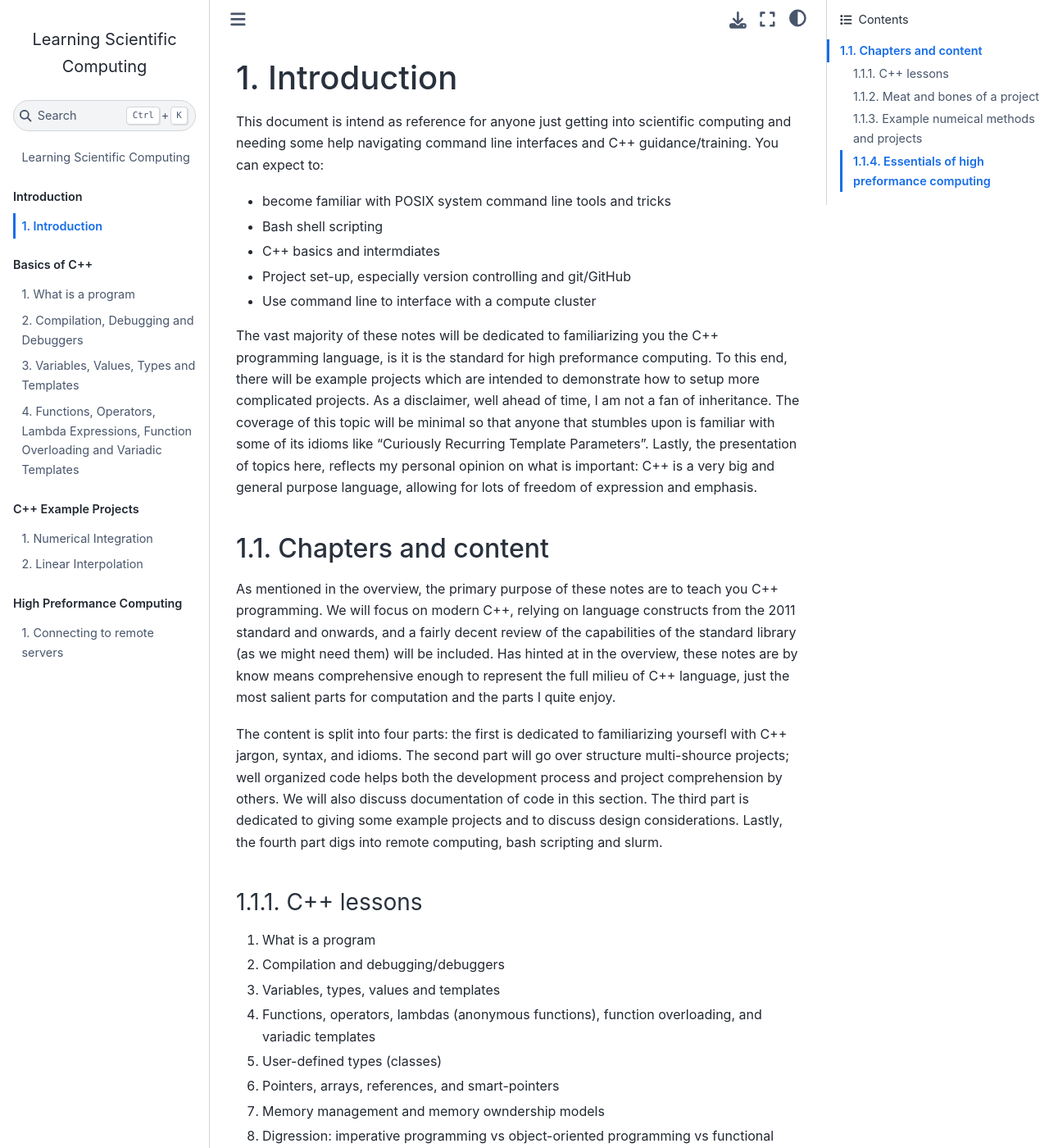
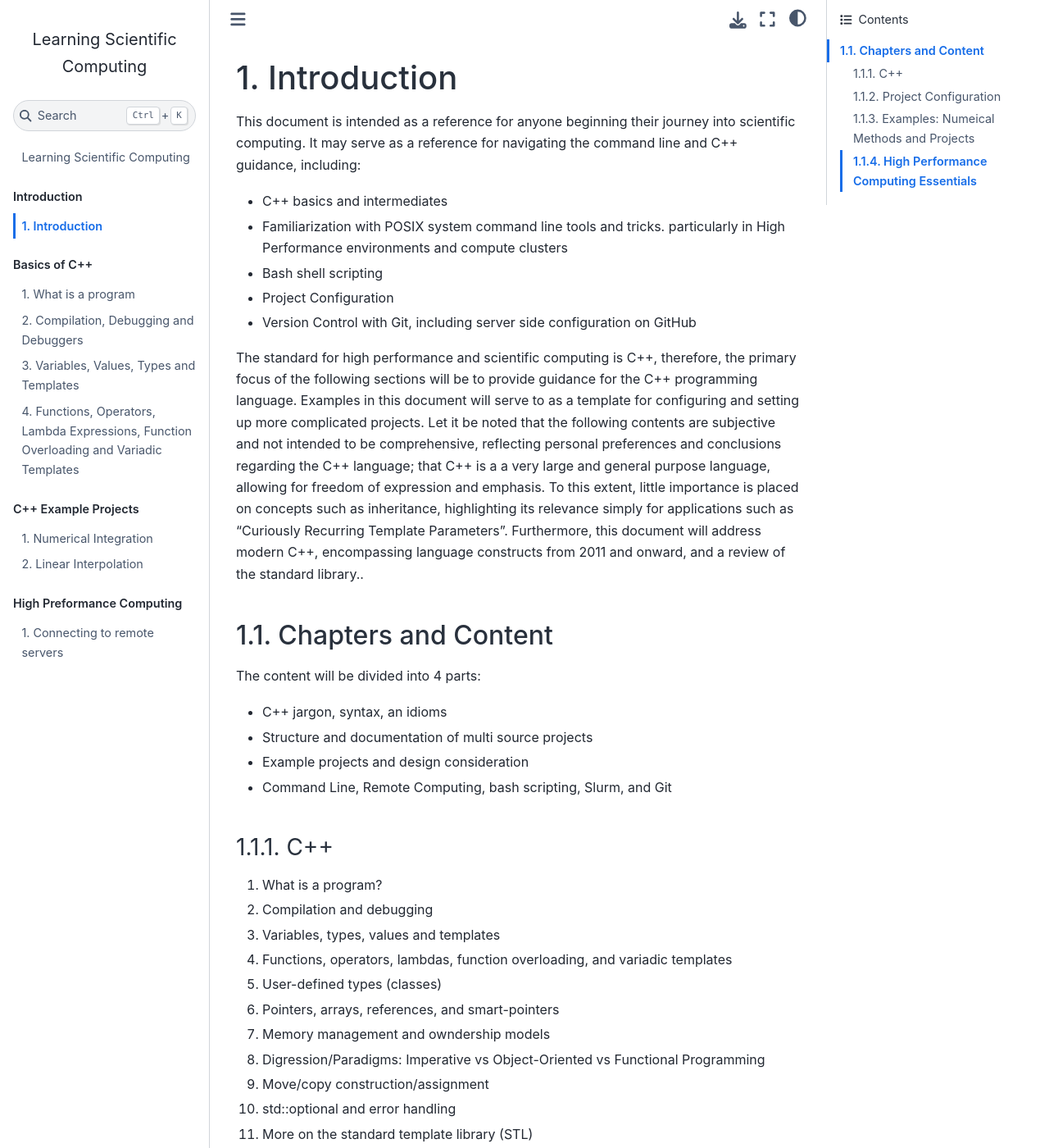
Before and after one commit to ominusliticus/learning_scientific_computing, a Jupyter Book: the page built from introduction.md, in a window 1280 px wide and 1400 px high. Shown: the whole window at 82% size. Built offline with Jupyter Book 1.0.4 settings and Sphinx 7.4.7 and the Sphinx Book theme 1.1.4, drawn with Linux system fonts in a browser that asks for light colours; some of the changed text lies outside the part shown.

Commit message:
Update intro page language

```diff
--- a/introduction.md
+++ b/introduction.md
@@ -1,69 +1,59 @@
 # Introduction
 
-This document is intend as reference for anyone just getting into scientific computing and needing some help navigating command line interfaces and C++ guidance/training.
-You can expect to:
-- become familiar with POSIX system command line tools and tricks
+This document is intended as a reference for anyone beginning their journey into scientific computing. It may serve as a reference for navigating the command line and C++ guidance, including:
+- C++ basics and intermediates
+- Familiarization with POSIX system command line tools and tricks. particularly in High Performance environments and compute clusters
 - Bash shell scripting
-- C++ basics and intermdiates
-- Project set-up, especially version controlling and git/GitHub
-- Use command line to interface with a compute cluster
+- Project Configuration
+- Version Control with Git, including server side configuration on GitHub
 
-The vast majority of these notes will be dedicated to familiarizing you the C++ programming language, is it is the standard for high preformance computing.
-To this end, there will be example projects which are intended to demonstrate how to setup more complicated projects.
-As a disclaimer, well ahead of time, I am not a fan of inheritance.
-The coverage of this topic will be minimal so that anyone that stumbles upon is familiar with some of its idioms like "Curiously Recurring Template Parameters".
-Lastly, the presentation of topics here, reflects my personal opinion on what is important:
-C++ is a very big and general purpose language, allowing for lots of freedom of expression and emphasis.
+The standard for high performance and scientific computing is C++, therefore, the primary focus of the following sections will be to provide guidance for the C++ programming language. Examples in this document will serve to as a template for configuring and setting up more complicated projects.
+Let it be noted that the following contents are subjective and not intended to be comprehensive, reflecting personal preferences and conclusions regarding the C++ language; that C++ is a a very large and general purpose language, allowing for freedom of expression and emphasis. To this extent, little importance is placed on concepts such as inheritance, highlighting its relevance simply for applications such as "Curiously Recurring Template Parameters". Furthermore, this document will address modern C++, encompassing language constructs from 2011 and onward, and a review of the standard library..
 
-## Chapters and content
+## Chapters and Content
 
-As mentioned in the overview, the primary purpose of these notes are to teach you C++ programming.
-We will focus on modern C++, relying on language constructs from the 2011 standard and onwards, and a fairly decent review of the capabilities of the standard library (as we might need them) will be included.
-Has hinted at in the overview, these notes are by know means comprehensive enough to represent the full milieu of C++ language, just the most salient parts for computation and the parts I quite enjoy.
+The content will be divided into 4 parts:
+- C++ jargon, syntax, an idioms
+- Structure and documentation of multi source projects
+- Example projects and design consideration
+- Command Line, Remote Computing, bash scripting, Slurm, and Git
 
-The content is split into four parts: the first is dedicated to familiarizing yoursefl with C++ jargon, syntax, and idioms.
-The second part will go over structure multi-shource projects; well organized code helps both the development process and project comprehension by others.
-We will also discuss documentation of code in this section.
-The third  part is dedicated to giving some example projects and to discuss design considerations.
-Lastly, the fourth  part digs into remote computing, bash scripting and slurm.
+### C++
 
-### C++ lessons
-
-1. What is a program
-1. Compilation and debugging/debuggers
+1. What is a program?
+1. Compilation and debugging
 1. Variables, types, values and templates
-1. Functions, operators, lambdas (anonymous functions), function overloading, and variadic templates
+1. Functions, operators, lambdas, function overloading, and variadic templates
 1. User-defined types (classes)
 1. Pointers, arrays, references, and smart-pointers
-1. Memory management and memory owndership models
-1. Digression: imperative programming vs object-oriented programming vs functional programming
+1. Memory management and owndership models
+1. Digression/Paradigms: Imperative vs Object-Oriented vs Functional Programming
 1. Move/copy construction/assignment
-1. Our best friend, std::optional, and error handling
-1. More on the standard template library (STL
+1. std::optional and error handling
+1. More on the standard template library (STL)
 
-What we will not cover is:
+ Topics briefly considered are:
 
 1. Inheritance
 1. Template metaprogamming
-1. Common data structures and algorithms (such as queues and sort), this is because these are provided by the standard template library
+1. Common data structures and algorithms, these are provided by the standard template library
 1. Concurrency computation models
 1. Disributed computation models
 
-### Meat and bones of a project
+### Project Configuration
 
 1. Setting up a multi-source file project
 1. Building projects with shell scripts
 1. Building projects with Makefiles
 1. Building projects with CMake
-1. Other build systems available
+1. Other available build systems
 
 <!-- Here I really want to make sure about the importance of using lambdas when passing functors
      to allow the compiler to do as much optimization as possible  -->
-### Example numeical methods and projects
+### Examples: Numeical Methods and Projects
 
-Some of these programs are inspired by programs that I had to write for research.
-So the physics may be opaque, but the more important part is the program structure.
-Where necessary, I will try to ellucidate the physical settings.
+The primary focus of the examples is to outline and define the project structure.
+Some example work draws from personal work completed for research. Comprehension of the subject matter is not required but it will be ellucidated when necessary.
 
 1. Numerical integration
 1. Linear algebra (matrix multiplication, vector addition, inner products, matrix reduction)
@@ -74,11 +64,11 @@ Where necessary, I will try to ellucidate the physical settings.
 1. Random number generators
 
 
-### Essentials of high preformance computing
+### High Performance Computing Essentials
 
-High preformance computing comes in many shapes: (multiple) graphics card programming, multiple CPU with mesaging passing interfaces, or massively parallel and independent tasks.
-What they have in common is that they are usually execute remotely, that is not on the computer sitting in front of you.
-The topics covered here are meant to familiarize yourself with remote computing, and some of the consideration you have to make when designing code for such extreme computing environments.
+High preformance computing veries by implementation: graphics card(s) programming, multiple CPUs with mesaging passing interfaces, or massively parallel and independent tasks.
+Common between any implementation is the execution environment, which usually happens separate, remote hardware.
+The topics covered here are intended as a tool for familiarization with remote computing, and potential design requirements to consider during development.
 
 1. Command line basics
 1. Connecting to remote servers
```
